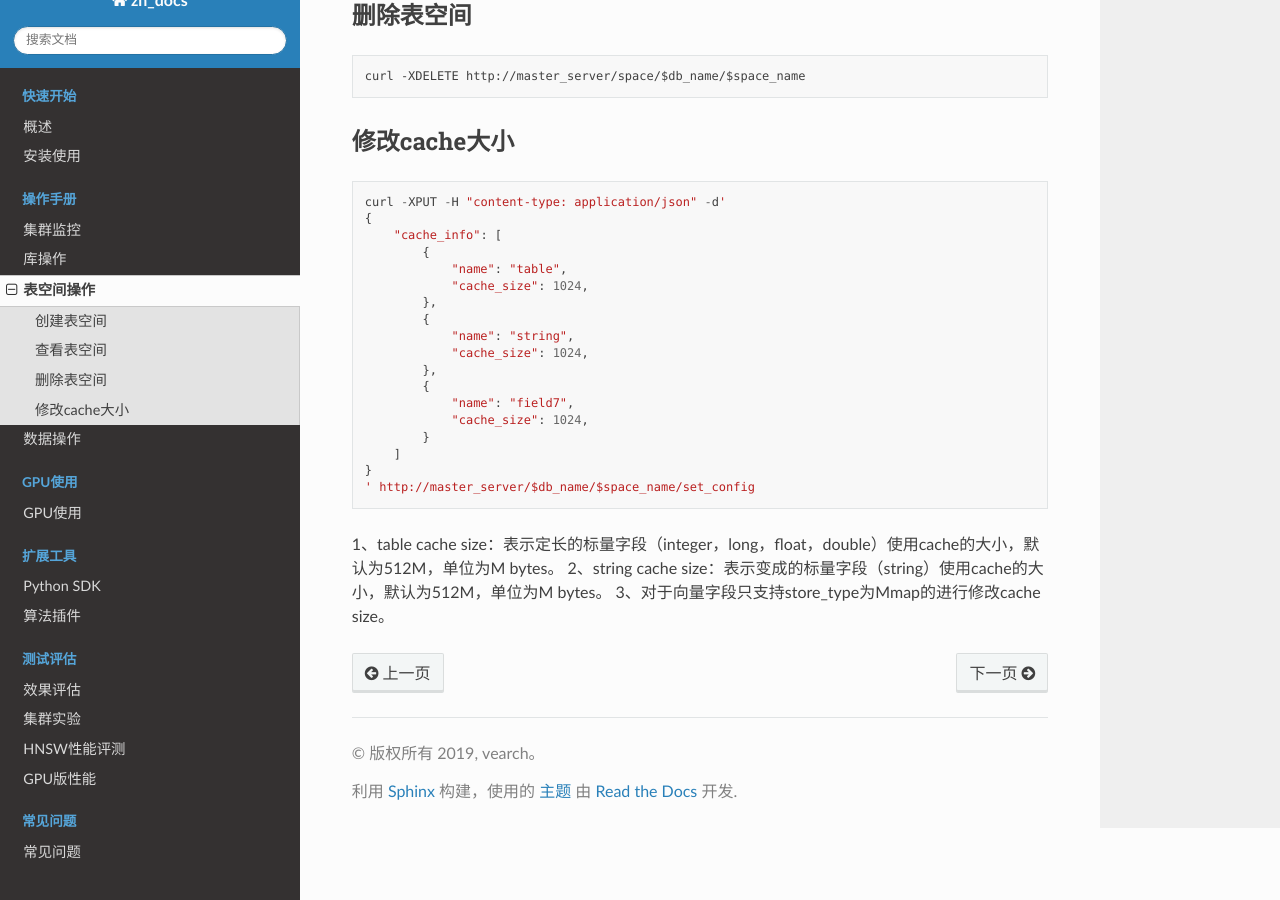
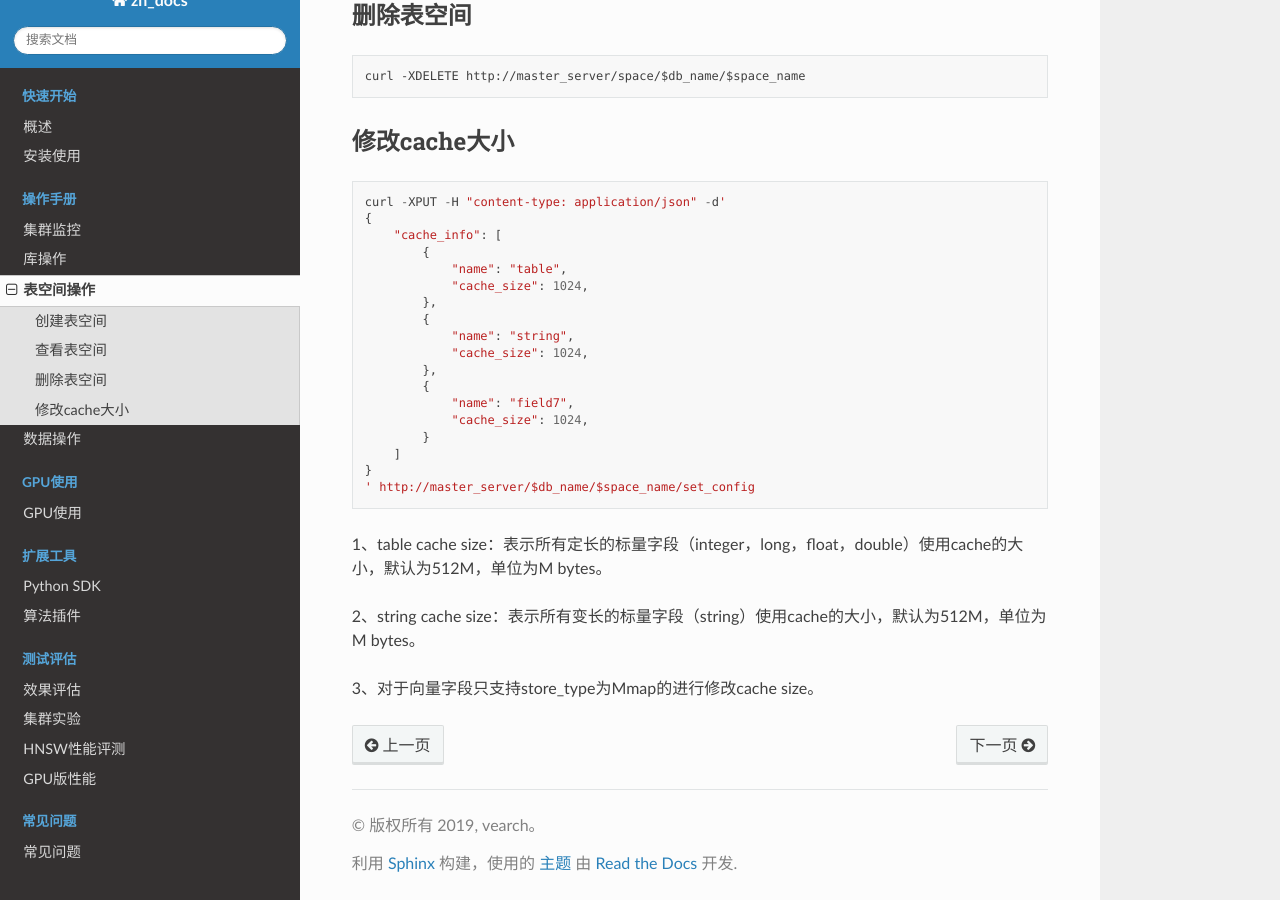
Before and after one commit to vearch/zh_docs, a Sphinx documentation site: the page built from docs/source/use_op/op_space.rst, in a window 1280 px wide and 900 px high, scrolled down 5898 px. Built offline with Sphinx 7.4.7 and the Read the Docs theme 2.0.0, drawn with Linux system fonts in a browser that asks for light colours; pages that are not in the unit, such as notebooks, are missing from menus.

Commit message:
Persistent store version document updates

```diff
--- a/docs/source/use_op/op_space.rst
+++ b/docs/source/use_op/op_space.rst
@@ -324,6 +324,9 @@ compress: 设置为{"rate":16} 压缩50%； 默认不压缩。
       ]
   }
   ' http://master_server/$db_name/$space_name/set_config
-1、table cache size：表示定长的标量字段（integer，long，float，double）使用cache的大小，默认为512M，单位为M bytes。
-2、string cache size：表示变成的标量字段（string）使用cache的大小，默认为512M，单位为M bytes。
+
+1、table cache size：表示所有定长的标量字段（integer，long，float，double）使用cache的大小，默认为512M，单位为M bytes。
+
+2、string cache size：表示所有变长的标量字段（string）使用cache的大小，默认为512M，单位为M bytes。
+
 3、对于向量字段只支持store_type为Mmap的进行修改cache size。
```
